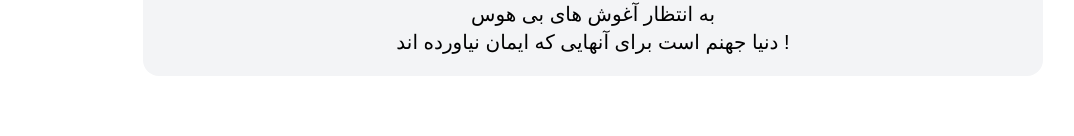
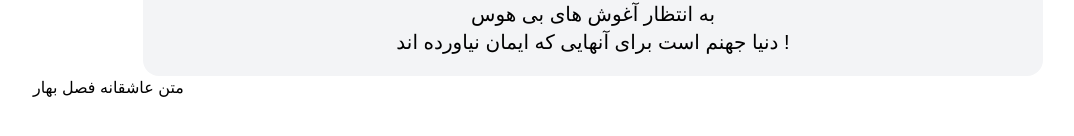
Before and after one commit to NazifaRahimy/spring, a Next.js app: page / in a window 1280 px wide. Shown: the part 3103-3239 px from the top of the page, without its empty margins (47-1121 px from the left). Built offline with nearby package versions, Linux system fonts and the light colour scheme.

Commit message:
add heading

```diff
--- a/src/app/page.tsx
+++ b/src/app/page.tsx
@@ -62,6 +62,7 @@ export default function Home() {
           <p className="text-xl font-normal px-3">به انتظار آغوش‌ های بی‌ هوس</p>
           <p className="text-xl font-normal px-3">دنیا جهنم است برای آنهایی که ایمان نیاورده‌ اند !</p>
       </div>
+      <h2 >متن عاشقانه فصل بهار</h2>
     </div>
   );
 }
```
